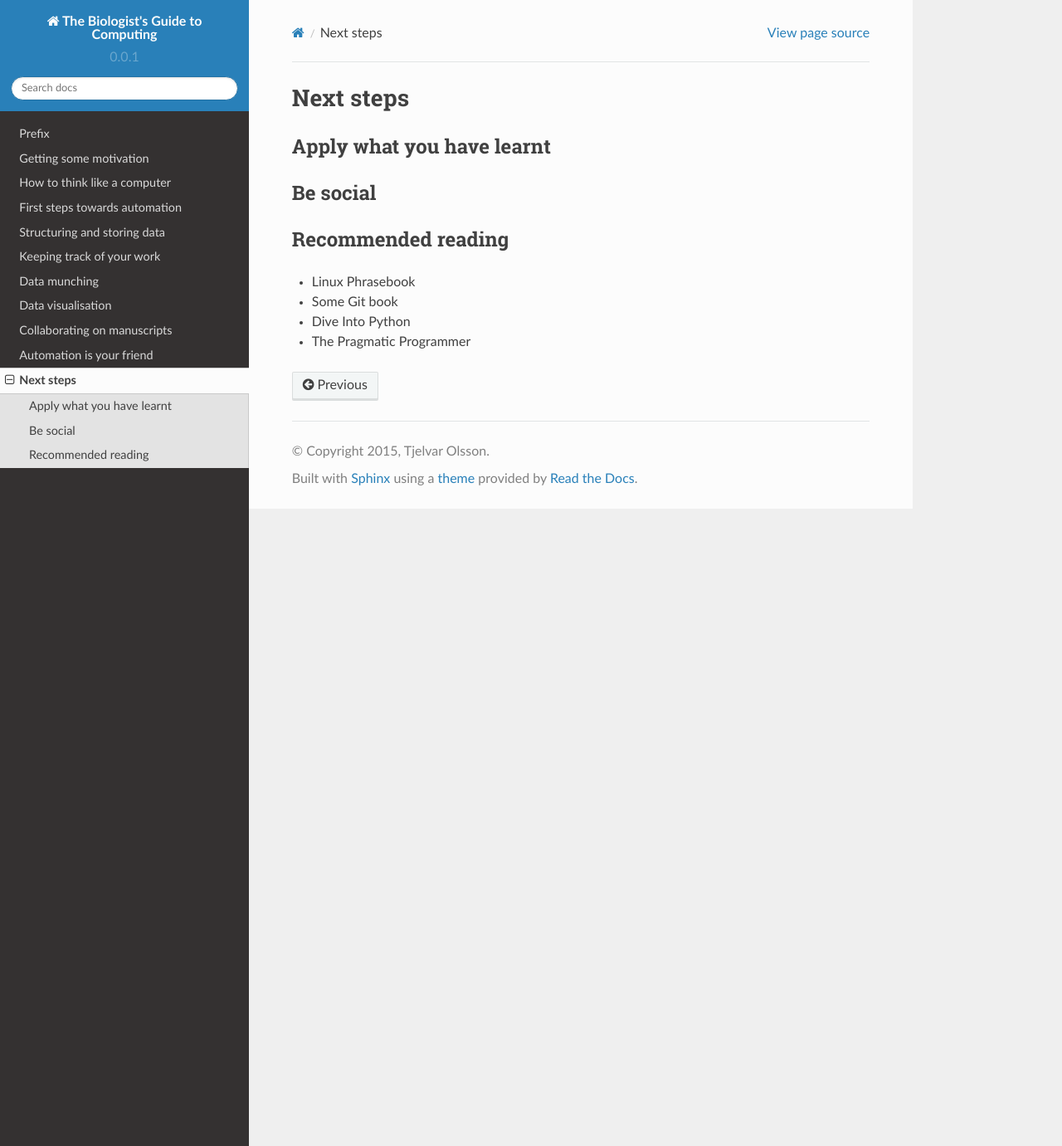
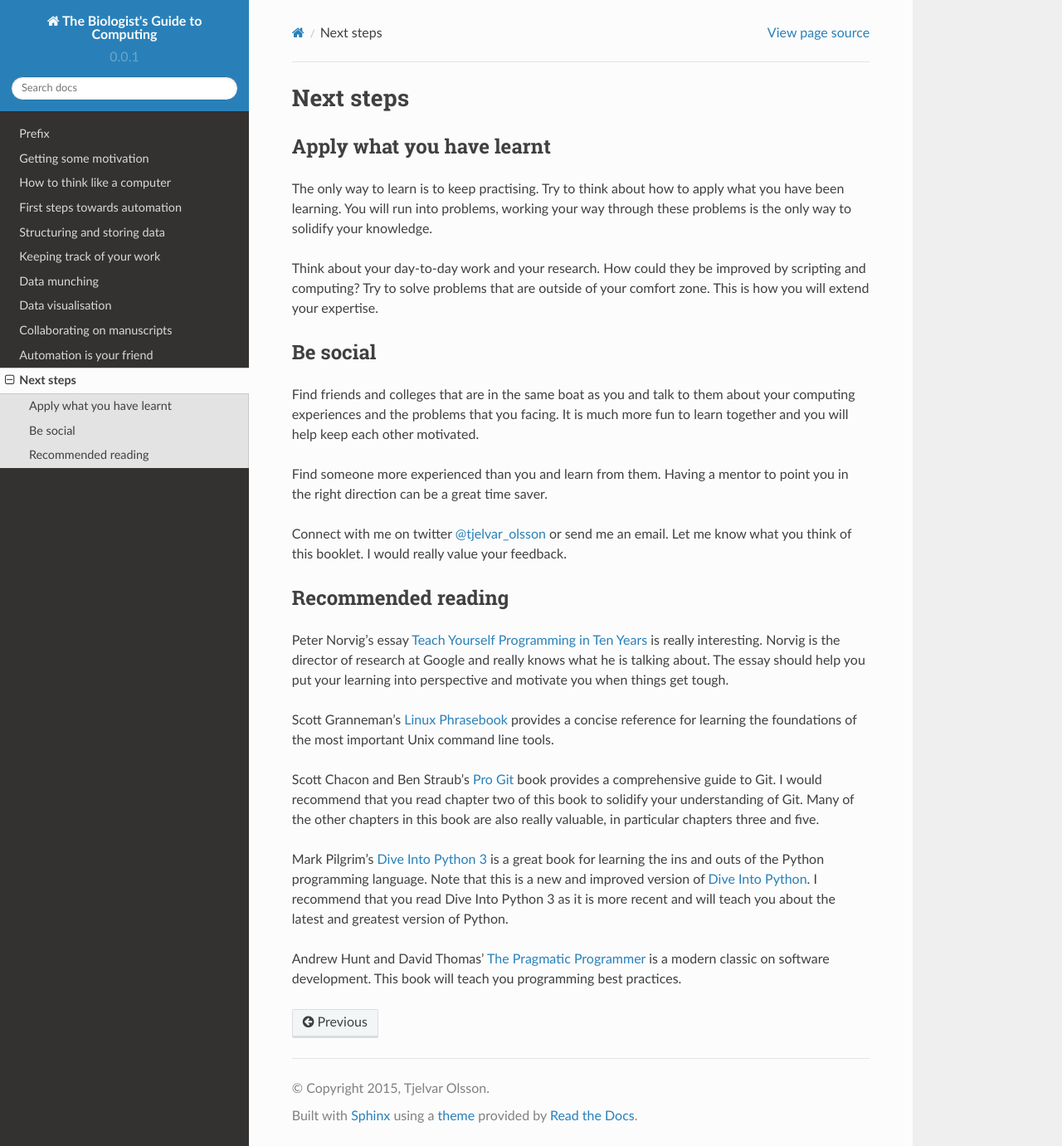
Before and after one commit to tjelvar-olsson/biologists-guide-to-computing, a Sphinx documentation site: the page built from source/next-steps.rst, in a window 1280 px wide and 1381 px high. Shown: the whole window at 83% size. Built offline with Sphinx 7.4.7 and the Read the Docs theme 2.0.0, drawn with Linux system fonts in a browser that asks for light colours.

Commit message:
Added content to next steps chapters.

```diff
--- a/source/next-steps.rst
+++ b/source/next-steps.rst
@@ -5,15 +5,58 @@ Next steps
 Apply what you have learnt
 --------------------------
 
+The only way to learn is to keep practising. Try to think about how to apply
+what you have been learning. You will run into problems, working your way
+through these problems is the only way to solidify your knowledge.
+
+Think about your day-to-day work and your research. How could they be improved
+by scripting and computing? Try to solve problems that are outside of your
+comfort zone. This is how you will extend your expertise.
+
 
 Be social
 ---------
+
+Find friends and colleges that are in the same boat as you and talk to them
+about your computing experiences and the problems that you facing. It is much
+more fun to learn together and you will help keep each other motivated.
+
+Find someone more experienced than you and learn from them. Having a mentor
+to point you in the right direction can be a great time saver.
+
+Connect with me on twitter `@tjelvar_olsson
+<https://twitter.com/tjelvar_olsson>`_ or send me an email. Let me know what
+you think of this booklet. I would really value your feedback.
 
 
 Recommended reading
 -------------------
 
-- Linux Phrasebook
-- Some Git book
-- Dive Into Python
-- The Pragmatic Programmer
+Peter Norvig's essay
+`Teach Yourself Programming in Ten Years <http://norvig.com/21-days.html>`_
+is really interesting. Norvig is the director of research at Google and really
+knows what he is talking about. The essay should help you put your learning
+into perspective and motivate you when things get tough.
+
+Scott Granneman's
+`Linux Phrasebook <http://www.granneman.com/writing/books/linux-phrasebook/>`_
+provides a concise reference for learning the foundations of the most important
+Unix command line tools.
+
+Scott Chacon and Ben Straub's
+`Pro Git <https://git-scm.com/book/en/v2>`_ book provides a comprehensive guide
+to Git. I would recommend that you read chapter two of this book to solidify
+your understanding of Git. Many of the other chapters in this book are also
+really valuable, in particular chapters three and five.
+
+Mark Pilgrim's `Dive Into Python 3 <http://www.diveintopython3.net/>`_ is a great
+book for learning the ins and outs of the Python programming language. Note that
+this is a new and improved version of
+`Dive Into Python <http://www.diveintopython.net/>`_. I recommend that you read
+Dive Into Python 3 as it is more recent and will teach you about the latest and
+greatest version of Python.
+
+Andrew Hunt and David Thomas'
+`The Pragmatic Programmer <https://pragprog.com/book/tpp/the-pragmatic-programmer>`_
+is a modern classic on software development. This book will teach you programming
+best practices.
```
